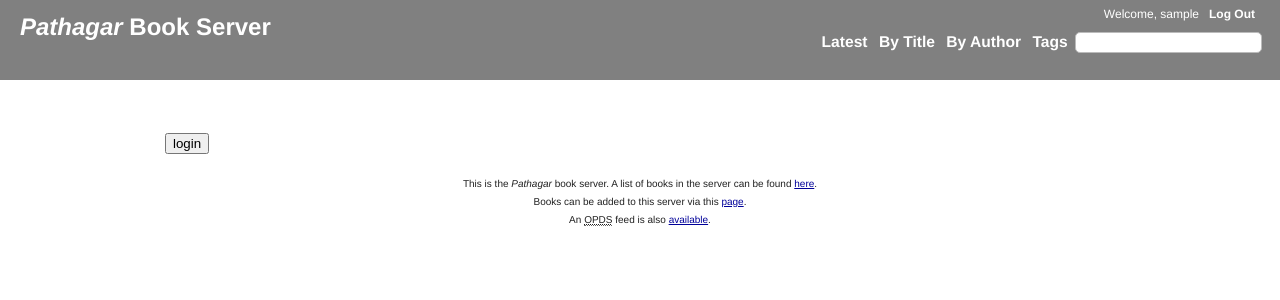
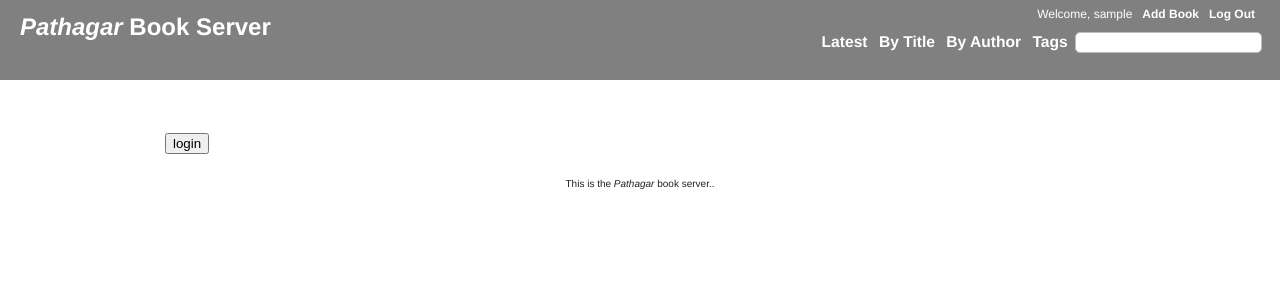
Before and after one commit to PathagarBooks/pathagar, a Django app: template books/templates/registration/login.html in a window 1280 px wide. Shown: the top 300 px of the page. Run offline with Django 3.2, Linux system fonts and the light colour scheme; the template is opened without the code that fills it, so the values that code supplies are empty; the visitor is signed in with stand-in values (Sample User, id 1); some libraries are stand-ins or nearby versions.

Commit message:
Footer updated, add book at header

```diff
--- a/books/templates/base.html
+++ b/books/templates/base.html
@@ -87,6 +87,7 @@ method="get">
 <div class="loginbox">
 {% if user.is_authenticated %}
 <span>Welcome, {{ user.username }}&nbsp;&nbsp;</span>
+<a href="{% url pathagar.books.views.add_book %}">Add Book</a>&nbsp;&nbsp;
 <a href="{% url django.contrib.auth.views.logout %}?next=/">Log Out</a>
 {% else %}
 <a href="{% url django.contrib.auth.views.login %}?next=/">Log In</a>
@@ -102,13 +103,7 @@ method="get">
     {% block footer %}{% endblock %}
     <div class="span-12 prepend-6 footer">
         <small>
-        This is the <em>Pathagar</em> book server. A list of books in the server can be found <a href="{% url pathagar.books.views.latest %}">here</a>.
-{% if user.is_authenticated %}
-        <br>
-        Books can be added to this server via this <a href="{% url pathagar.books.views.add_book %}">page</a>.
-{% endif %}
-        <br>
-        An <acronym title="Open Publication Distribution System">OPDS</acronym> feed is also <a href="{% url latest_feed %}">available</a>.
+        This is the <em>Pathagar</em> book server..
         </small>
     </div>
 <div>
```
